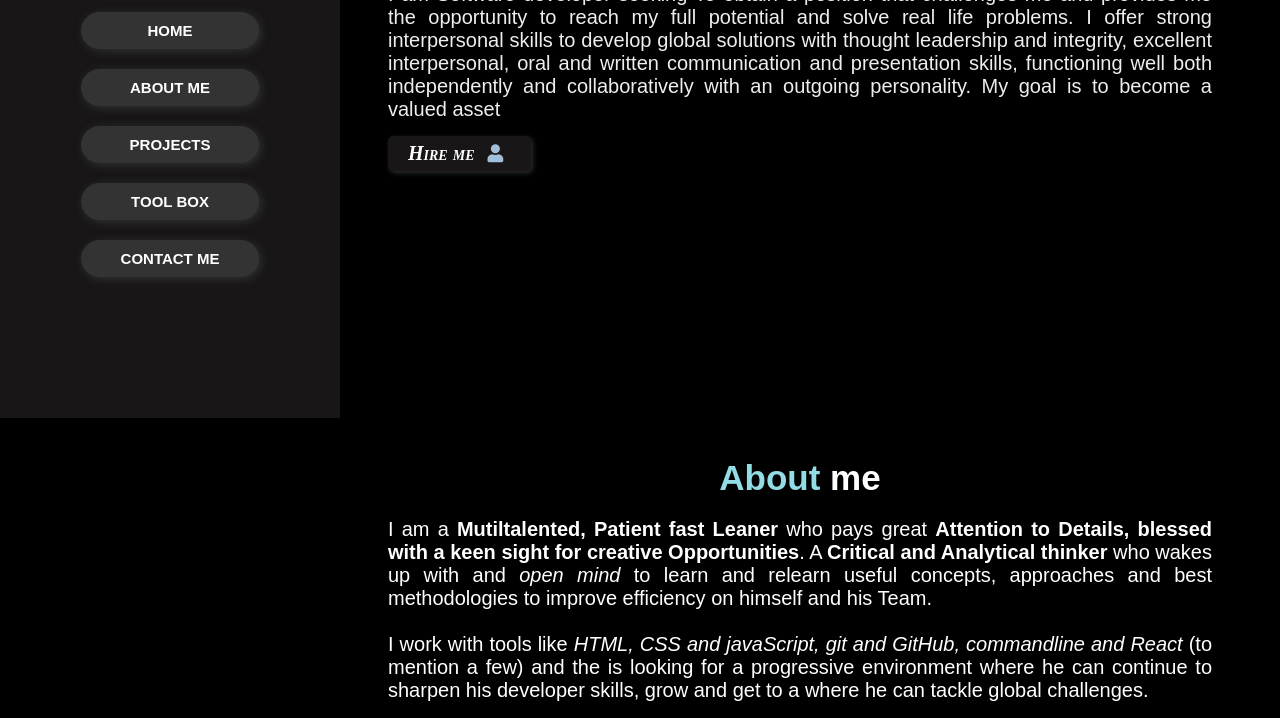
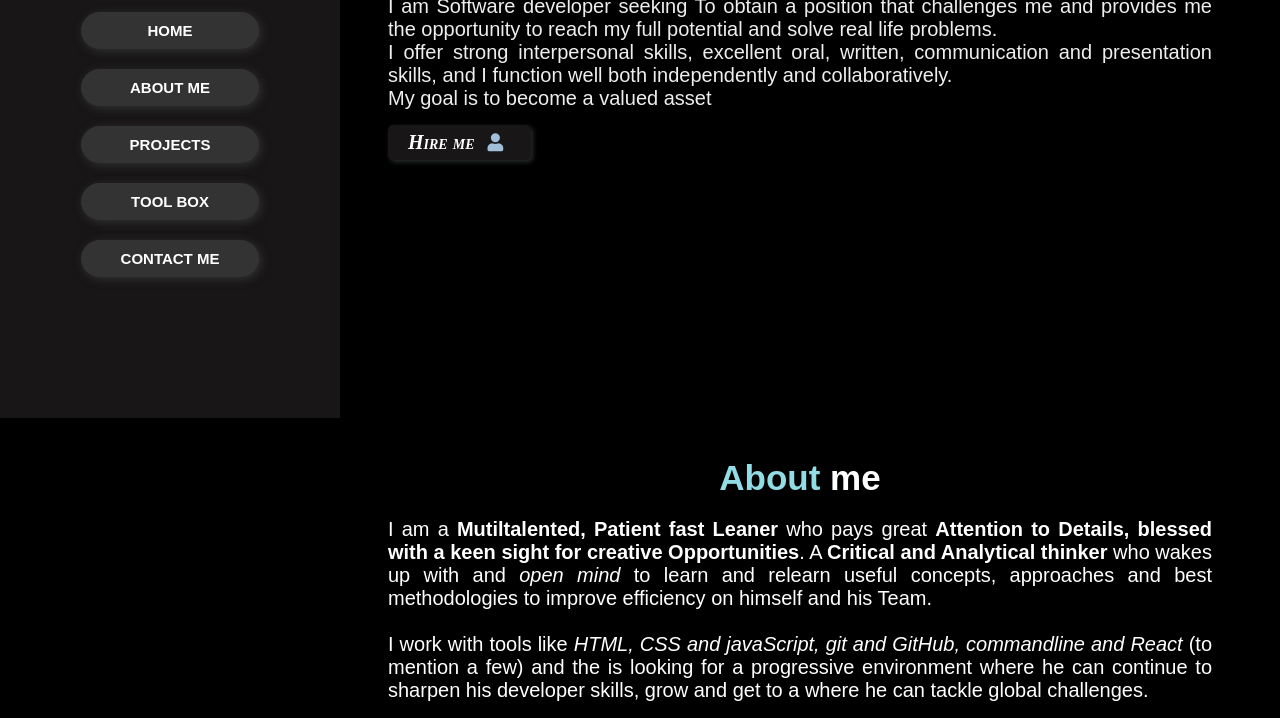
Before and after one commit to Akogwu24/my-porfolio, a plain HTML site: page index.html in a window 1280 px wide. Shown: the part 382-1100 px from the top of the page. Drawn offline with nearby package versions, Linux system fonts and the light colour scheme; a web font is replaced by a local one.

Commit message:
carrer message edited

```diff
--- a/index.html
+++ b/index.html
@@ -41,11 +41,11 @@
       <p>
         I am Software developer seeking To obtain a position that challenges me
         and provides me the opportunity to reach my full potential and solve
-        real life problems. I offer strong interpersonal skills to develop
-        global solutions with thought leadership and integrity, excellent
-        interpersonal, oral and written communication and presentation skills,
-        functioning well both independently and collaboratively with an outgoing
-        personality. My goal is to become a valued asset
+        real life problems.<br />
+        I offer strong interpersonal skills, excellent oral, written,
+        communication and presentation skills, and I function well both
+        independently and collaboratively.<br />
+        My goal is to become a valued asset
       </p>
       <a href="#contact"
         ><button class="btn">Hire me <i class="fas fa-user"></i></button>
```
